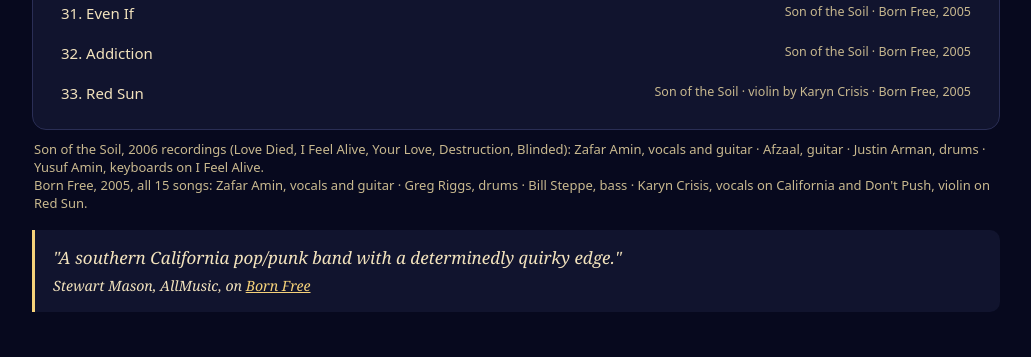
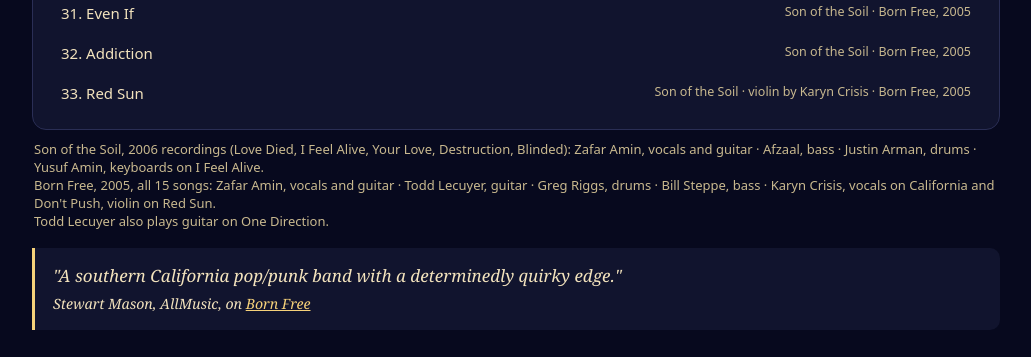
Before and after one commit to zafaramin1/zafaramin-net, a plain HTML site: page music/index.html in a window 1280 px wide. Shown: the part 2239-2596 px from the top of the page, without its empty margins (124-1155 px from the left). Drawn offline with Linux system fonts and the light colour scheme.

Commit message:
Fix credits: Afzaal on bass, add Todd Lecuyer on guitar
Co-Authored-By: Claude Opus 5.5 <noreply@anthropic.com>
Claude-Session: https://claude.ai/code/session_015buZBYE2VfpAMGZBf1rHnA

```diff
--- a/music/index.html
+++ b/music/index.html
@@ -84,7 +84,7 @@ footer{border-top:1px solid var(--line);margin-top:56px;padding:24px 0 40px;font
   <audio id="aud" controls preload="none"></audio>
   <ol id="list"></ol>
 </div>
-<p class="cap" style="margin:10px 2px 0">Son of the Soil, 2006 recordings (Love Died, I Feel Alive, Your Love, Destruction, Blinded): Zafar Amin, vocals and guitar · Afzaal, guitar · Justin Arman, drums · Yusuf Amin, keyboards on I Feel Alive.<br>Born Free, 2005, all 15 songs: Zafar Amin, vocals and guitar · Greg Riggs, drums · Bill Steppe, bass · Karyn Crisis, vocals on California and Don't Push, violin on Red Sun.</p>
+<p class="cap" style="margin:10px 2px 0">Son of the Soil, 2006 recordings (Love Died, I Feel Alive, Your Love, Destruction, Blinded): Zafar Amin, vocals and guitar · Afzaal, bass · Justin Arman, drums · Yusuf Amin, keyboards on I Feel Alive.<br>Born Free, 2005, all 15 songs: Zafar Amin, vocals and guitar · Todd Lecuyer, guitar · Greg Riggs, drums · Bill Steppe, bass · Karyn Crisis, vocals on California and Don't Push, violin on Red Sun.<br>Todd Lecuyer also plays guitar on One Direction.</p>
 <blockquote>"A southern California pop/punk band with a determinedly quirky edge."<br><small>Stewart Mason, AllMusic, on <a href="https://www.allmusic.com/album/release/born-free-mr0000851299" target="_blank" rel="noopener">Born Free</a></small></blockquote>
 
 <h2 id="videos">Videos</h2>
```
